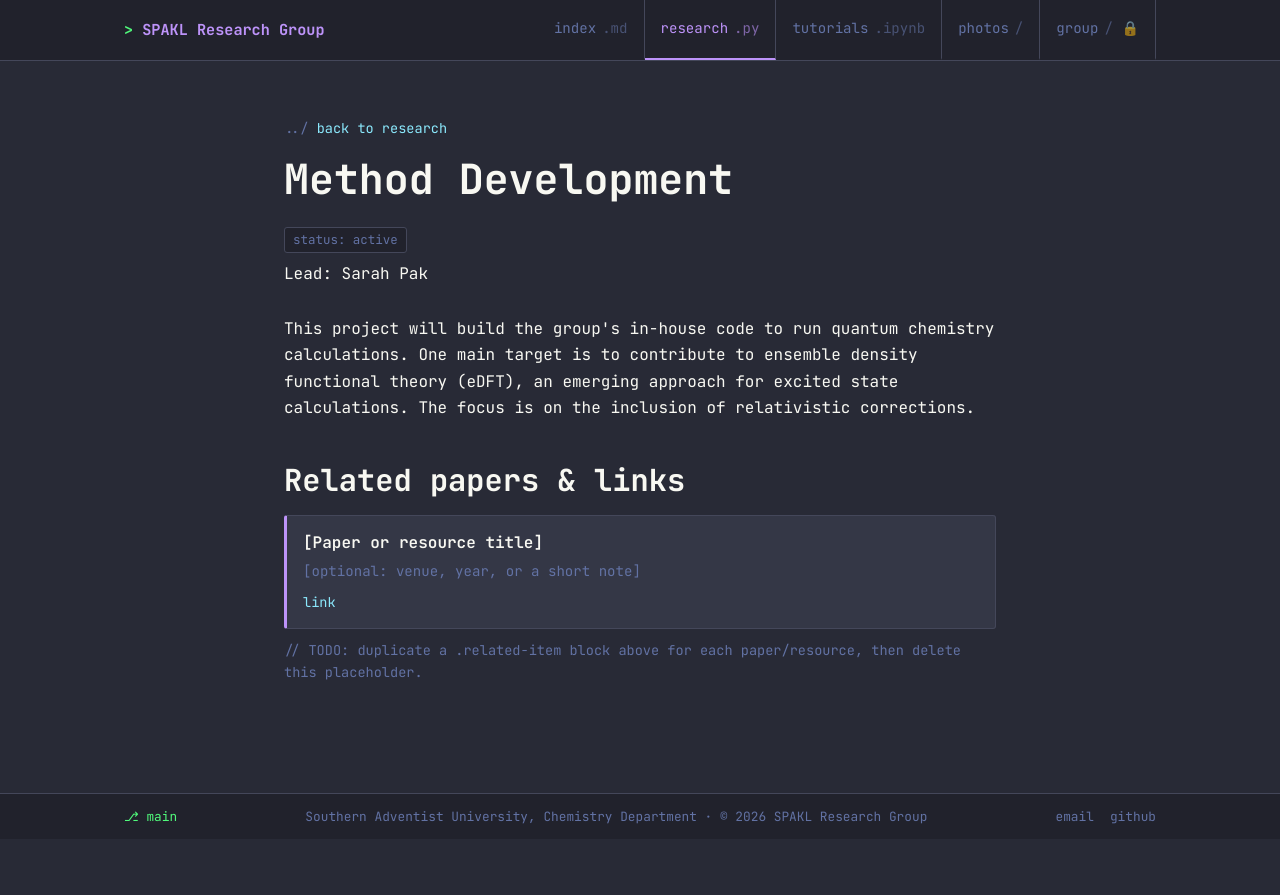
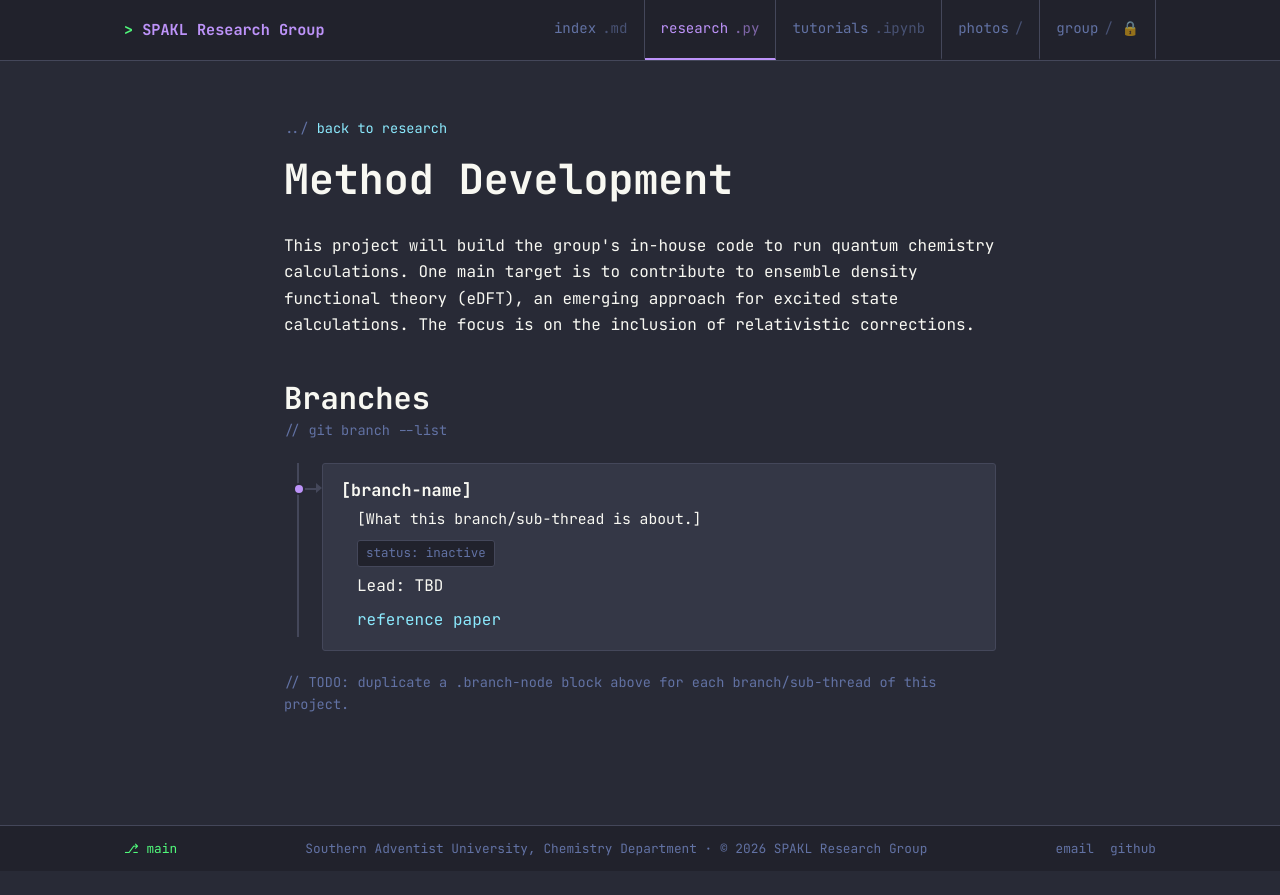
Before and after one commit to spakl/research-site, a Jekyll site: the page built from research/method-development.html, in a window 1280 px wide. Shown: the top 895 px of the page. Built offline with Jekyll 4.4.1, drawn with Linux system fonts in a browser that asks for light colours.

Commit message:
Match all research detail pages to the branch-tree style

```diff
--- a/research/method-development.html
+++ b/research/method-development.html
@@ -6,23 +6,26 @@ title: Method Development
 <section class="section" style="border-top:none;">
   <div class="container" style="max-width: 760px;">
     <p class="crumb"><a href="{{ '/research.html' | relative_url }}">back to research</a></p>
-
     <div class="section-head">
       <h1>Method Development</h1>
-      <span class="tag">status: active</span>
-      <span class="card-meta" style="display:block; margin-top:8px;">Lead: Sarah Pak</span>
     </div>
-
     <p>This project will build the group's in-house code to run quantum chemistry calculations. One main target is to contribute to ensemble density functional theory (eDFT), an emerging approach for excited state calculations. The focus is on the inclusion of relativistic corrections.</p>
-
-    <h2 style="margin-top:40px;">Related papers &amp; links</h2>
-    <ul class="related-list">
-      <li class="related-item">
-        <p class="related-title">[Paper or resource title]</p>
-        <p class="related-note">[optional: venue, year, or a short note]</p>
-        <div class="related-links"><a href="#">link</a></div>
-      </li>
-    </ul>
-    <p class="comment">TODO: duplicate a .related-item block above for each paper/resource, then delete this placeholder.</p>
+    <h2 style="margin-top:40px; margin-bottom:0;">Branches</h2>
+    <span class="comment">git branch --list</span>
+    <div class="branch-tree">
+      <div class="branch-node">
+        <span class="branch-dot"></span>
+        <h3 class="branch-title">[branch-name]</h3>
+        <div class="branch-body">
+          <p>[What this branch/sub-thread is about.]</p>
+          <span class="tag">status: inactive</span>
+          <span class="card-meta" style="display:block; margin-top:6px;">Lead: TBD</span>
+          <div class="related-links" style="margin-top:8px;">
+            <a href="#">reference paper</a>
+          </div>
+        </div>
+      </div>
+    </div>
+    <p class="comment" style="margin-top:8px;">TODO: duplicate a .branch-node block above for each branch/sub-thread of this project.</p>
   </div>
 </section>
```
Also changed, not shown: research/quantum-chemistry-explorations.html (+16 -15 lines), research/reaction-mechanism-searches.html (+17 -14 lines).
